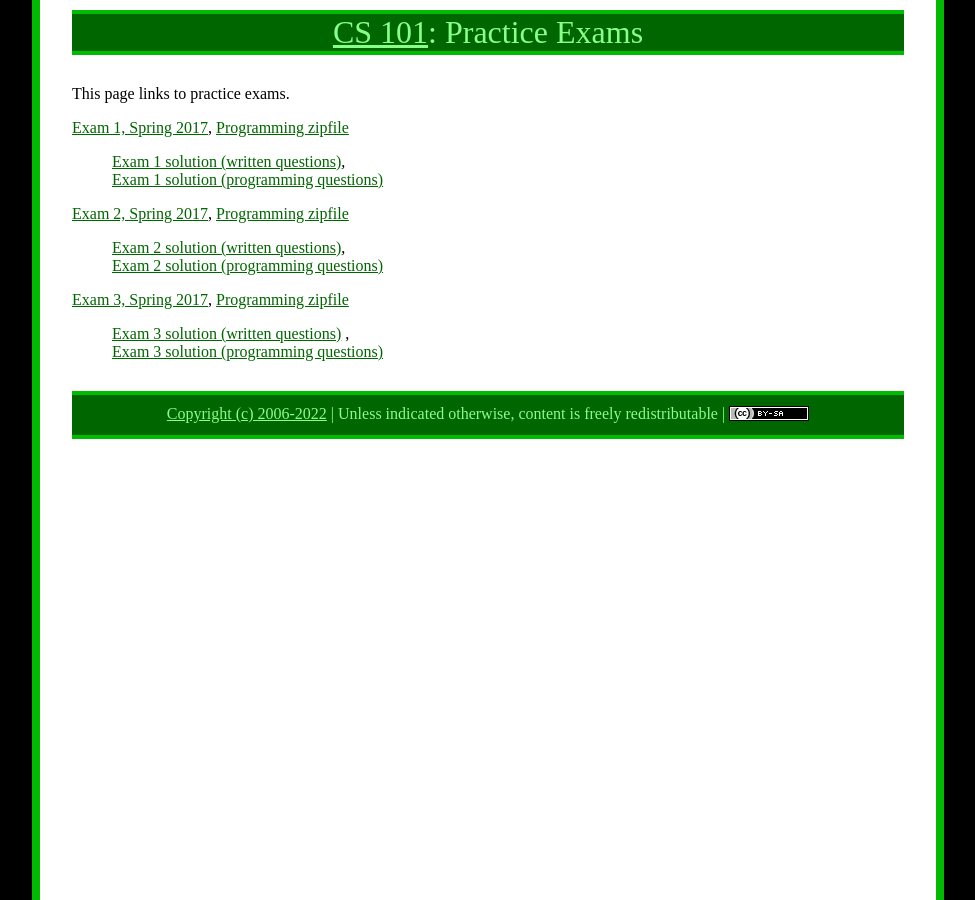
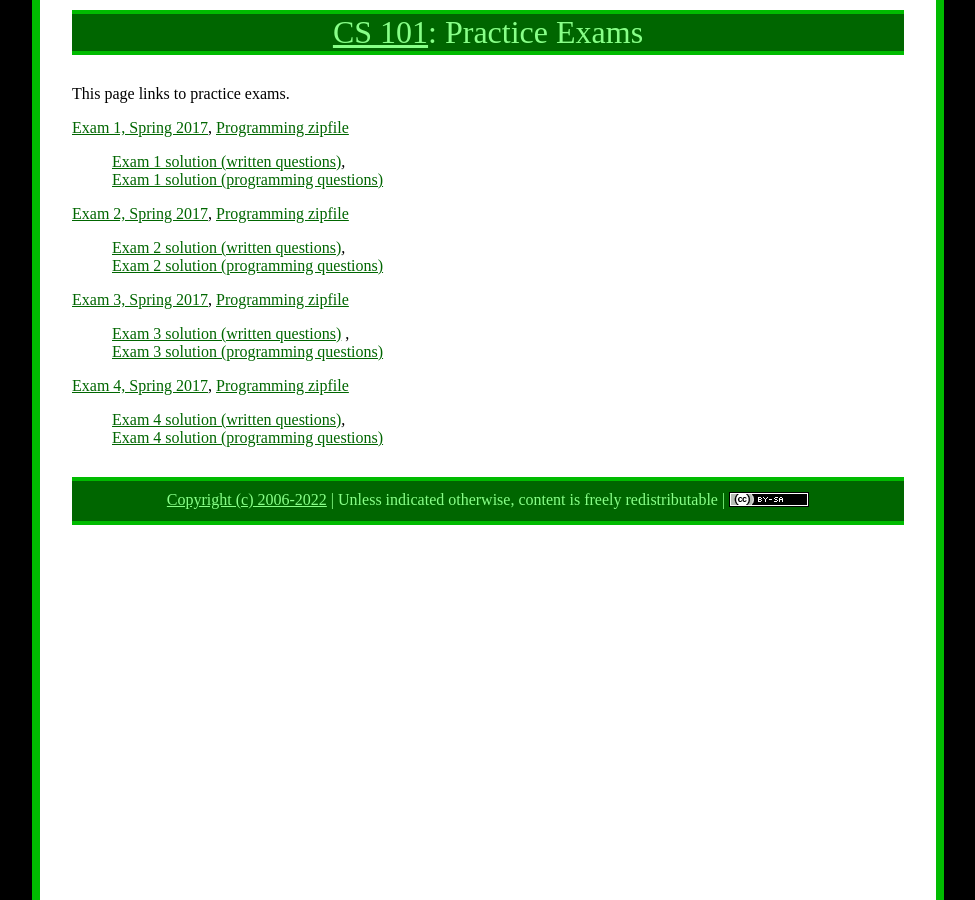
Before and after one commit to ycpcs/cs101-fall2022, a Jekyll site: the page built from practice/index.md, in a window 1280 px wide. Shown: the whole page, without its empty margins (152-1127 px from the left). Built offline with Jekyll 4.4.1, drawn with Linux system fonts in a browser that asks for light colours.

```diff
--- a/practice/index.md
+++ b/practice/index.md
@@ -19,14 +19,17 @@ This page links to practice exams.
 > [Exam 3 solution (written questions)](cs101-spring2017-exam03-solution.pdf) ,
 > <br>[Exam 3 solution (programming questions)](CS101_Exam03_Solution.zip)
 
+[Exam 4, Spring 2017](cs101-spring2017-exam04.pdf), [Programming zipfile](CS101_Exam04.zip)
+
+> [Exam 4 solution (written questions)](cs101-spring2017-exam04-solution.pdf), [
+><br> Exam 4 solution (programming questions)](CS101_Exam04_Solution.zip)
+
+
 <!--
 
 
 
 
 
-[Exam 4, Spring 2017](cs101-spring2017-exam04.pdf), [Programming zipfile](CS101_Exam04.zip)
-
-> [Exam 4 solution (written questions)](cs101-spring2017-exam04-solution.pdf), [Exam 4 solution (programming questions)](CS101_Exam04_Solution.zip)
 
 -->
```
